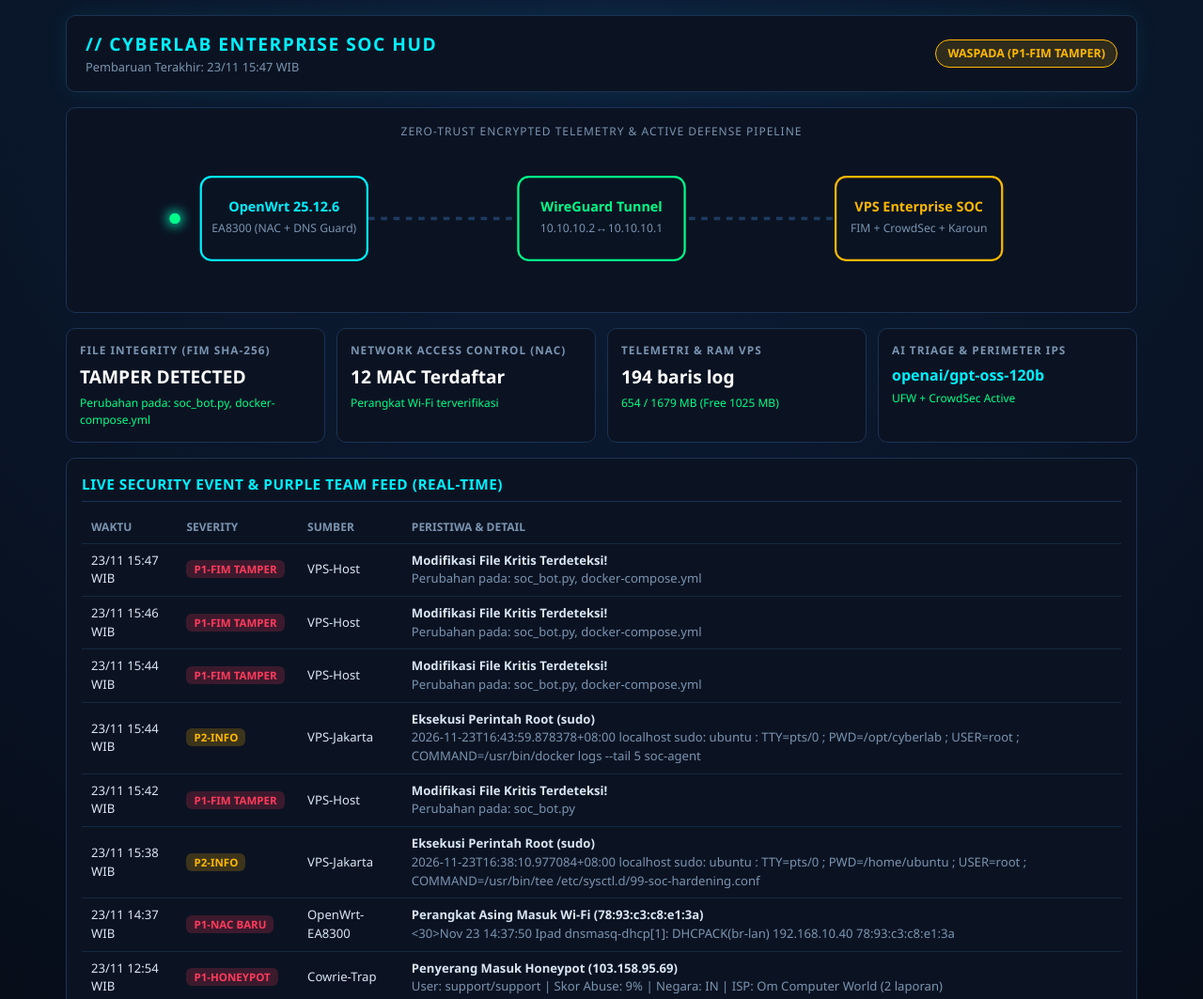
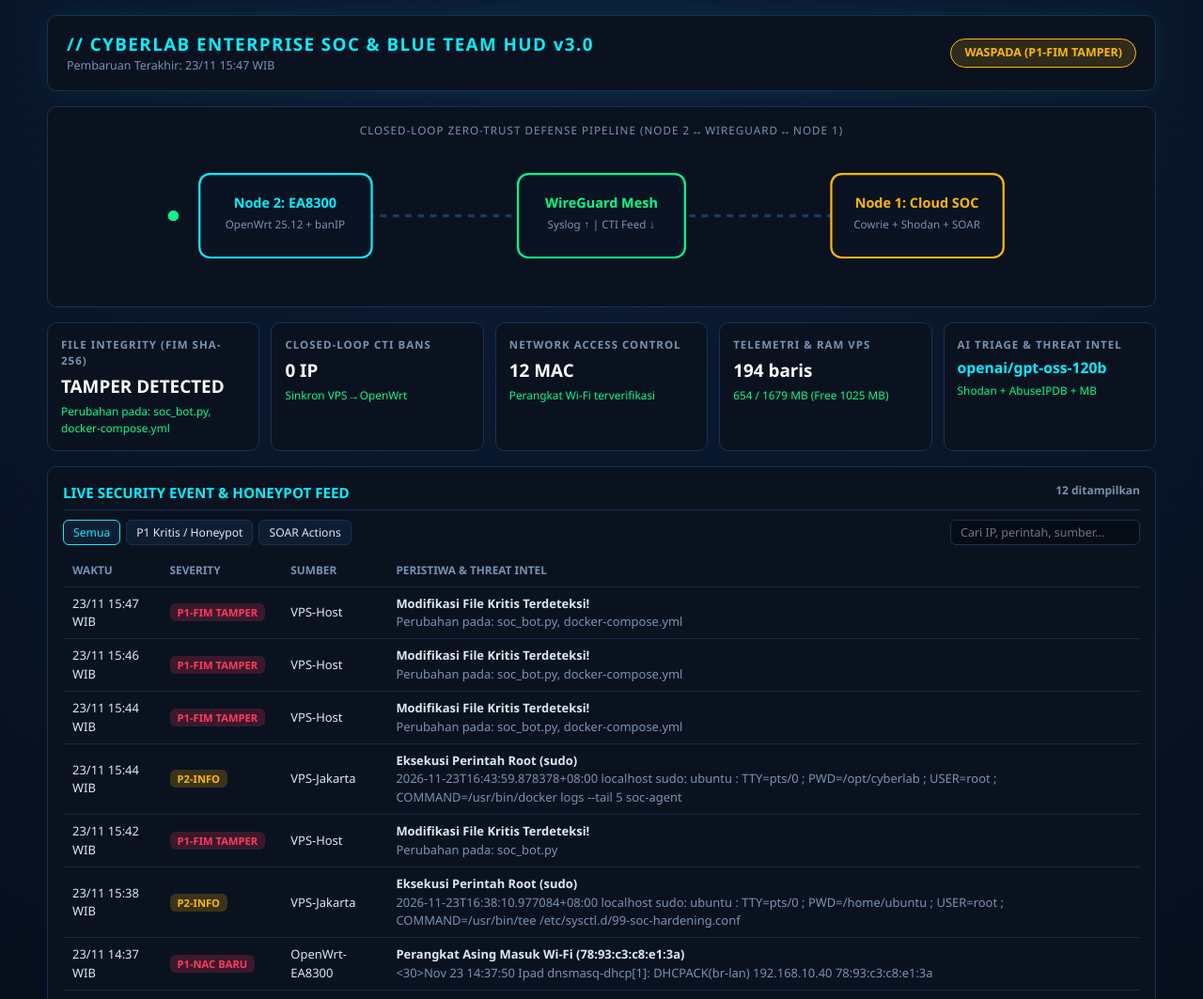
Before and after one commit to Bnjz3/cyberlab-soc, a plain HTML site: page index.html in a window 1280 px wide. Shown: the top 1063 px of the page at 94% size. Drawn offline with Linux system fonts and the light colour scheme.

Commit message:
Upgrade to Interactive SOC & Learning HUD v3.0

```diff
--- a/index.html
+++ b/index.html
@@ -2,96 +2,128 @@
 <html lang="id">
 <head>
 <meta charset="UTF-8"><meta name="viewport" content="width=device-width,initial-scale=1">
-<title>CYBERLAB // Enterprise SOC Command HUD</title>
+<title>CYBERLAB // Enterprise SOC & Blue Team HUD v3.0</title>
 <style>
-:root{--bg:#050912;--panel:#0b1322;--border:#1b3354;--cyan:#00f0ff;--green:#00ff88;--amber:#ffb800;--red:#ff3b5c;--text:#d8e6f3;--muted:#7a94b0}
+:root{--bg:#040811;--panel:#0a1220;--border:#193152;--cyan:#00f0ff;--green:#00ff88;--amber:#ffb800;--red:#ff3b5c;--text:#dce8f5;--muted:#7892b0}
 *{box-sizing:border-box;margin:0;padding:0;font-family:'Segoe UI',system-ui,monospace}
-body{background:radial-gradient(circle at top,#0d1f3a 0%,var(--bg) 65%);color:var(--text);padding:16px;line-height:1.5}
-.wrap{max-width:1140px;margin:auto}
-header{display:flex;flex-wrap:wrap;justify-content:space-between;align-items:center;border:1px solid var(--border);background:var(--panel);padding:16px 20px;border-radius:10px;margin-bottom:16px;box-shadow:0 0 25px rgba(0,240,255,.08)}
-h1{font-size:1.2rem;color:var(--cyan);letter-spacing:1.5px}
-.badge{padding:5px 12px;border-radius:20px;font-size:.78rem;font-weight:700;background:rgba(0,255,136,.12);color:var(--green);border:1px solid var(--green)}
+body{background:radial-gradient(circle at top,#0c1e38 0%,var(--bg) 65%);color:var(--text);padding:16px;line-height:1.5}
+.wrap{max-width:1180px;margin:auto}
+header{display:flex;flex-wrap:wrap;justify-content:space-between;align-items:center;border:1px solid var(--border);background:var(--panel);padding:16px 20px;border-radius:10px;margin-bottom:16px;box-shadow:0 0 28px rgba(0,240,255,.08)}
+h1{font-size:1.18rem;color:var(--cyan);letter-spacing:1.4px}
+.badge{padding:5px 14px;border-radius:20px;font-size:.78rem;font-weight:700;background:rgba(0,255,136,.12);color:var(--green);border:1px solid var(--green)}
 .badge.warn{background:rgba(255,184,0,.15);color:var(--amber);border-color:var(--amber)}
 .badge.crit{background:rgba(255,59,92,.18);color:var(--red);border-color:var(--red)}
-.grid{display:grid;grid-template-columns:repeat(auto-fit,minmax(210px,1fr));gap:12px;margin-bottom:16px}
+.grid{display:grid;grid-template-columns:repeat(auto-fit,minmax(200px,1fr));gap:12px;margin-bottom:16px}
 .card{background:var(--panel);border:1px solid var(--border);border-radius:10px;padding:14px}
-.card h3{font-size:.74rem;text-transform:uppercase;color:var(--muted);letter-spacing:1px;margin-bottom:5px}
-.val{font-size:1.2rem;font-weight:700;color:#fff}
-.sub{font-size:.75rem;color:var(--green);margin-top:4px}
+.card h3{font-size:.72rem;text-transform:uppercase;color:var(--muted);letter-spacing:1px;margin-bottom:5px}
+.val{font-size:1.18rem;font-weight:700;color:#fff}.sub{font-size:.74rem;color:var(--green);margin-top:4px}
 .topo,.sec{background:var(--panel);border:1px solid var(--border);border-radius:10px;padding:16px;margin-bottom:16px}
-.sec h2{font-size:.96rem;color:var(--cyan);margin-bottom:10px;border-bottom:1px solid var(--border);padding-bottom:6px;letter-spacing:.5px}
-svg{width:100%;max-height:155px}
-.pkt{fill:var(--cyan);filter:drop-shadow(0 0 6px var(--cyan))}.pkt2{fill:var(--green);filter:drop-shadow(0 0 6px var(--green))}
-pre{background:#040810;border:1px solid #162b47;padding:11px;border-radius:8px;overflow-x:auto;color:#8be9fd;font-size:.82rem;margin:8px 0}
-table{width:100%;border-collapse:collapse;font-size:.82rem}
-th,td{text-align:left;padding:8px 10px;border-bottom:1px solid #152842}
-th{color:var(--muted);font-size:.75rem;text-transform:uppercase}
-.pill{padding:2px 8px;border-radius:6px;font-size:.72rem;font-weight:700}
-.p1{background:rgba(255,59,92,.2);color:var(--red)}.p2{background:rgba(255,184,0,.2);color:var(--amber)}
-.mitre{display:inline-block;background:rgba(0,240,255,.1);border:1px solid var(--cyan);color:var(--cyan);padding:4px 10px;border-radius:6px;text-decoration:none;font-weight:600;font-size:.82rem;margin-bottom:8px}
+.sec h2{font-size:.95rem;color:var(--cyan);margin-bottom:10px;border-bottom:1px solid var(--border);padding-bottom:6px;display:flex;flex-wrap:wrap;justify-content:space-between;gap:8px}
+svg{width:100%;max-height:150px}.pkt{fill:var(--cyan)}.pkt2{fill:var(--green)}
+.toolbar{display:flex;flex-wrap:wrap;gap:6px;margin-bottom:10px}
+.btn{background:#0f1d33;border:1px solid var(--border);color:var(--text);padding:4px 10px;border-radius:6px;cursor:pointer;font-size:.76rem}
+.btn.active,.btn:hover{border-color:var(--cyan);color:var(--cyan)}
+input.search{background:#060c17;border:1px solid var(--border);color:#fff;padding:4px 10px;border-radius:6px;font-size:.78rem;margin-left:auto}
+table{width:100%;border-collapse:collapse;font-size:.81rem}
+th,td{text-align:left;padding:8px 10px;border-bottom:1px solid #152842}th{color:var(--muted);font-size:.74rem;text-transform:uppercase}
+.pill{padding:2px 8px;border-radius:6px;font-size:.7rem;font-weight:700}.p1{background:rgba(255,59,92,.2);color:var(--red)}.p2{background:rgba(255,184,0,.2);color:var(--amber)}
+pre{background:#040810;border:1px solid #162b47;padding:11px;border-radius:8px;overflow-x:auto;color:#8be9fd;font-size:.81rem;margin:8px 0}
+.mitre{display:inline-block;background:rgba(0,240,255,.1);border:1px solid var(--cyan);color:var(--cyan);padding:4px 10px;border-radius:6px;text-decoration:none;font-weight:600;font-size:.81rem;margin-bottom:8px}
+.pb-grid{display:grid;grid-template-columns:repeat(auto-fit,minmax(260px,1fr));gap:10px}
+.pb{background:#070f1d;border:1px solid #183050;padding:12px;border-radius:8px;font-size:.8rem}
+.pb b{color:var(--amber);display:block;margin-bottom:4px}
 .drill{display:flex;gap:10px;align-items:flex-start;background:#081120;padding:12px;border-radius:8px;border:1px dashed var(--amber)}
-input[type=checkbox]{transform:scale(1.3);margin-top:3px;accent-color:var(--green)}
-footer{text-align:center;color:var(--muted);font-size:.76rem;margin-top:16px}
+footer{text-align:center;color:var(--muted);font-size:.75rem;margin-top:16px}
 </style>
 </head>
 <body><div class="wrap">
-<header><div><h1>// CYBERLAB ENTERPRISE SOC HUD</h1><div id="ts" style="font-size:.8rem;color:var(--muted)">Memuat telemetri...</div></div><span id="statusBadge" class="badge">AMAN / NORMAL</span></header>
+<header><div><h1>// CYBERLAB ENTERPRISE SOC &amp; BLUE TEAM HUD v3.0</h1><div id="ts" style="font-size:.78rem;color:var(--muted)">Memuat telemetri...</div></div><span id="statusBadge" class="badge">AMAN / NORMAL</span></header>
 <div class="topo" style="text-align:center">
-<div style="font-size:.75rem;color:var(--muted);margin-bottom:6px;letter-spacing:1px">ZERO-TRUST ENCRYPTED TELEMETRY & ACTIVE DEFENSE PIPELINE</div>
-<svg viewBox="0 0 820 140">
-  <line x1="150" y1="70" x2="410" y2="70" stroke="#1e3a5f" stroke-width="3" stroke-dasharray="6,6"/>
-  <line x1="410" y1="70" x2="670" y2="70" stroke="#1e3a5f" stroke-width="3" stroke-dasharray="6,6"/>
-  <circle r="5" cy="70" class="pkt"><animate attributeName="cx" from="150" to="410" dur="1.7s" repeatCount="indefinite"/></circle>
-  <circle r="5" cy="70" class="pkt2"><animate attributeName="cx" from="410" to="670" dur="1.7s" begin="0.85s" repeatCount="indefinite"/></circle>
-  <rect x="25" y="30" width="160" height="80" rx="10" fill="#091322" stroke="#00f0ff" stroke-width="2"/>
-  <text x="105" y="63" fill="#00f0ff" font-size="13" font-weight="bold" text-anchor="middle">OpenWrt 25.12.6</text>
-  <text x="105" y="83" fill="#7a94b0" font-size="11" text-anchor="middle">EA8300 (NAC + DNS Guard)</text>
-  <rect x="330" y="30" width="160" height="80" rx="10" fill="#091322" stroke="#00ff88" stroke-width="2"/>
-  <text x="410" y="63" fill="#00ff88" font-size="13" font-weight="bold" text-anchor="middle">WireGuard Tunnel</text>
-  <text x="410" y="83" fill="#7a94b0" font-size="11" text-anchor="middle">10.10.10.2 &harr; 10.10.10.1</text>
-  <rect x="635" y="30" width="160" height="80" rx="10" fill="#091322" stroke="#ffb800" stroke-width="2"/>
-  <text x="715" y="63" fill="#ffb800" font-size="13" font-weight="bold" text-anchor="middle">VPS Enterprise SOC</text>
-  <text x="715" y="83" fill="#7a94b0" font-size="11" text-anchor="middle">FIM + CrowdSec + Karoun</text>
+<div style="font-size:.73rem;color:var(--muted);margin-bottom:6px;letter-spacing:1px">CLOSED-LOOP ZERO-TRUST DEFENSE PIPELINE (NODE 2 &harr; WIREGUARD &harr; NODE 1)</div>
+<svg viewBox="0 0 820 135">
+  <line x1="150" y1="68" x2="410" y2="68" stroke="#1e3a5f" stroke-width="3" stroke-dasharray="6,6"/>
+  <line x1="410" y1="68" x2="670" y2="68" stroke="#1e3a5f" stroke-width="3" stroke-dasharray="6,6"/>
+  <circle r="5" cy="68" class="pkt"><animate attributeName="cx" from="150" to="410" dur="1.6s" repeatCount="indefinite"/></circle>
+  <circle r="5" cy="68" class="pkt2"><animate attributeName="cx" from="670" to="410" dur="1.6s" begin="0.8s" repeatCount="indefinite"/></circle>
+  <rect x="25" y="28" width="165" height="80" rx="10" fill="#091322" stroke="#00f0ff" stroke-width="2"/>
+  <text x="107" y="60" fill="#00f0ff" font-size="13" font-weight="bold" text-anchor="middle">Node 2: EA8300</text>
+  <text x="107" y="80" fill="#7892b0" font-size="10.5" text-anchor="middle">OpenWrt 25.12 + banIP</text>
+  <rect x="330" y="28" width="160" height="80" rx="10" fill="#091322" stroke="#00ff88" stroke-width="2"/>
+  <text x="410" y="60" fill="#00ff88" font-size="13" font-weight="bold" text-anchor="middle">WireGuard Mesh</text>
+  <text x="410" y="80" fill="#7892b0" font-size="10.5" text-anchor="middle">Syslog &uarr; | CTI Feed &darr;</text>
+  <rect x="630" y="28" width="165" height="80" rx="10" fill="#091322" stroke="#ffb800" stroke-width="2"/>
+  <text x="712" y="60" fill="#ffb800" font-size="13" font-weight="bold" text-anchor="middle">Node 1: Cloud SOC</text>
+  <text x="712" y="80" fill="#7892b0" font-size="10.5" text-anchor="middle">Cowrie + Shodan + SOAR</text>
 </svg>
 </div>
 <div class="grid">
-  <div class="card"><h3>File Integrity (FIM SHA-256)</h3><div class="val" id="fimStatus">VERIFIED</div><div class="sub" id="fimSub">Baseline konfigurasi utuh</div></div>
-  <div class="card"><h3>Network Access Control (NAC)</h3><div class="val" id="nacCount">-</div><div class="sub">Perangkat Wi-Fi terverifikasi</div></div>
-  <div class="card"><h3>Telemetri & RAM VPS</h3><div class="val" id="logCount">-</div><div class="sub" id="ramInfo">-</div></div>
-  <div class="card"><h3>AI Triage & Perimeter IPS</h3><div class="val" id="aiModel" style="font-size:1rem;color:var(--cyan)">-</div><div class="sub">UFW + CrowdSec Active</div></div>
+  <div class="card"><h3>File Integrity (FIM SHA-256)</h3><div class="val" id="fimStatus">VERIFIED</div><div class="sub" id="fimSub">Baseline SHA-256 utuh</div></div>
+  <div class="card"><h3>Closed-Loop CTI Bans</h3><div class="val" id="ctiCount">0 IP</div><div class="sub">Sinkron VPS &rarr; OpenWrt</div></div>
+  <div class="card"><h3>Network Access Control</h3><div class="val" id="nacCount">0 MAC</div><div class="sub">Perangkat Wi-Fi terverifikasi</div></div>
+  <div class="card"><h3>Telemetri &amp; RAM VPS</h3><div class="val" id="logCount">-</div><div class="sub" id="ramInfo">-</div></div>
+  <div class="card"><h3>AI Triage &amp; Threat Intel</h3><div class="val" id="aiModel" style="font-size:.98rem;color:var(--cyan)">-</div><div class="sub">Shodan + AbuseIPDB + MB</div></div>
 </div>
-<div class="sec"><h2>LIVE SECURITY EVENT & PURPLE TEAM FEED (REAL-TIME)</h2>
-<table><thead><tr><th>Waktu</th><th>Severity</th><th>Sumber</th><th>Peristiwa & Detail</th></tr></thead><tbody id="alertRows"><tr><td colspan="4" style="color:var(--muted)">Belum ada alert tercatat.</td></tr></tbody></table></div>
-<div class="sec"><h2>1. RINGKASAN TELEMETRI & STATUS PERTAHANAN</h2><p id="summaryText">Menunggu pembaruan...</p></div>
+<div class="sec">
+  <h2><span>LIVE SECURITY EVENT &amp; HONEYPOT FEED</span><span style="font-size:.75rem;color:var(--muted)" id="feedCounter">0 events</span></h2>
+  <div class="toolbar">
+    <button class="btn active" onclick="setFilter('ALL',this)">Semua</button>
+    <button class="btn" onclick="setFilter('P1',this)">P1 Kritis / Honeypot</button>
+    <button class="btn" onclick="setFilter('SOAR',this)">SOAR Actions</button>
+    <input class="search" id="searchBox" placeholder="Cari IP, perintah, sumber..." oninput="renderAlerts()">
+  </div>
+  <table><thead><tr><th>Waktu</th><th>Severity</th><th>Sumber</th><th>Peristiwa &amp; Threat Intel</th></tr></thead><tbody id="alertRows"><tr><td colspan="4" style="color:var(--muted)">Memuat feed...</td></tr></tbody></table>
+</div>
+<div class="sec"><h2>ACTIVE CLOSED-LOOP CTI BLOCKLIST (SYNCED TO OPENWRT BANIP)</h2><div id="ctiPills" style="display:flex;flex-wrap:wrap;gap:8px;font-size:.8rem;color:var(--muted)">Belum ada IP dalam daftar CTI.</div></div>
+<div class="sec"><h2>1. RINGKASAN TELEMETRI &amp; STATUS PERTAHANAN</h2><p id="summaryText">Menunggu pembaruan...</p></div>
 <div class="sec"><h2>2. BEDAH LOG FORENSIK HARI INI</h2><pre id="rawLog">-</pre><p id="forensicText"></p></div>
-<div class="sec"><h2>3. PEMETAAN MITRE ATT&CK</h2><a id="mitreLink" class="mitre" href="https://attack.mitre.org/" target="_blank">MITRE ATT&CK</a><p id="mitreText"></p></div>
-<div class="sec"><h2>4. MINI DRILL INVESTIGASI (5 MENIT)</h2><div class="drill"><input type="checkbox" id="drillDone"><label for="drillDone" id="drillText">-</label></div></div>
-<footer>Enterprise SOC Simulation (ISO 27001 FIM &bull; Zero-Trust WireGuard &bull; CrowdSec IPS &bull; Karoun AI)</footer>
+<div class="sec"><h2>3. PEMETAAN MITRE ATT&amp;CK</h2><a id="mitreLink" class="mitre" href="https://attack.mitre.org/" target="_blank">MITRE ATT&CK</a><p id="mitreText"></p></div>
+<div class="sec"><h2>4. BLUE TEAM INCIDENT RESPONSE PLAYBOOKS (MODUL BELAJAR)</h2>
+  <div class="pb-grid">
+    <div class="pb"><b>Playbook 1: Triage Serangan Cowrie Honeypot</b>1. Periksa skor AbuseIPDB &amp; port terbuka Shodan InternetDB.<br>2. Analisis perintah `cowrie.command.input` (recon vs dropper).<br>3. Klik tombol SOAR Ban untuk memblokir IP di VPS &amp; OpenWrt.</div>
+    <div class="pb"><b>Playbook 2: Perangkat Asing Masuk Wi-Fi (NAC Alert)</b>1. Cocokkan alamat MAC dengan daftar perangkat keluarga.<br>2. Jalankan `iw dev phy0-ap0 station dump` di OpenWrt.<br>3. Masukkan MAC liar ke `blocklist.v4MAC` di LuCI banIP.</div>
+    <div class="pb"><b>Playbook 3: Peringatan Integritas File (FIM Tamper)</b>1. Bandingkan perubahan `docker-compose.yml` atau `soc_bot.py`.<br>2. Jika perubahan sah setelah upgrade, kirim `/fim baseline`.<br>3. Jika tidak sah, audit `auth.log` dan rotasi kunci SSH segera.</div>
+  </div>
+</div>
+<div class="sec"><h2>5. MINI DRILL INVESTIGASI (5 MENIT)</h2><div class="drill"><input type="checkbox" id="drillDone" style="transform:scale(1.3);margin-top:3px"><label for="drillDone" id="drillText">-</label></div></div>
+<footer>Enterprise SOC v9.0 &bull; OpenWrt 25.12 + WireGuard + Cowrie + CrowdSec + Shodan InternetDB + MalwareBazaar</footer>
 </div>
 <script>
+let ALL_ALERTS=[], CUR_FILTER='ALL';
+function setFilter(f,btn){CUR_FILTER=f;document.querySelectorAll('.btn').forEach(b=>b.classList.remove('active'));btn.classList.add('active');renderAlerts();}
+function renderAlerts(){
+  const q=(document.getElementById('searchBox').value||'').toLowerCase();
+  const list=ALL_ALERTS.slice().reverse().filter(a=>{
+    if(CUR_FILTER==='P1'&&!a.sev.startsWith('P1'))return false;
+    if(CUR_FILTER==='SOAR'&&!a.sev.includes('SOAR'))return false;
+    return !q||(a.title+a.detail+a.src+a.sev).toLowerCase().includes(q);
+  });
+  document.getElementById('feedCounter').textContent=list.length+' ditampilkan';
+  document.getElementById('alertRows').innerHTML=list.length?list.map(a=>`<tr><td>${a.ts}</td><td><span class="pill ${a.sev.startsWith('P1')?'p1':'p2'}">${a.sev}</span></td><td>${a.src}</td><td><b>${a.title}</b><br><span style="color:#7892b0">${a.detail}</span></td></tr>`).join(''):'<tr><td colspan="4" style="color:#7892b0">Tidak ada event cocok dengan filter.</td></tr>';
+}
 fetch('./data.json?v='+Date.now()).then(r=>r.json()).then(d=>{
   document.getElementById('ts').textContent='Pembaruan Terakhir: '+d.updated_at;
-  document.getElementById('logCount').textContent=d.log_lines+' baris log';
+  document.getElementById('logCount').textContent=d.log_lines+' baris';
   document.getElementById('ramInfo').textContent=d.ram_status;
   document.getElementById('aiModel').textContent=d.model;
   document.getElementById('fimStatus').textContent=d.fim_status||'VERIFIED';
   document.getElementById('fimSub').textContent=d.fim_detail||'Baseline SHA-256 utuh';
-  document.getElementById('nacCount').textContent=(d.known_macs_count||0)+' MAC Terdaftar';
-  const b=document.getElementById('statusBadge'); b.textContent=d.threat_level||'AMAN / NORMAL';
-  if((d.threat_level||'').includes('WASPADA')) b.classList.add('warn');
-  if((d.threat_level||'').includes('KRITIS')) b.classList.add('crit');
-  const rows=document.getElementById('alertRows');
-  if(d.recent_alerts&&d.recent_alerts.length){
-    rows.innerHTML=d.recent_alerts.slice().reverse().map(a=>`<tr><td>${a.ts}</td><td><span class="pill ${a.sev.startsWith('P1')?'p1':'p2'}">${a.sev}</span></td><td>${a.src}</td><td><b>${a.title}</b><br><span style="color:#7a94b0">${a.detail}</span></td></tr>`).join('');
+  document.getElementById('nacCount').textContent=(d.known_macs_count||0)+' MAC';
+  document.getElementById('ctiCount').textContent=(d.cti_count||0)+' IP';
+  const b=document.getElementById('statusBadge');b.textContent=d.threat_level||'AMAN / NORMAL';
+  if((d.threat_level||'').includes('WASPADA'))b.classList.add('warn');
+  if((d.threat_level||'').includes('KRITIS'))b.classList.add('crit');
+  ALL_ALERTS=d.recent_alerts||[];renderAlerts();
+  if(d.banned_ips&&d.banned_ips.length){
+    document.getElementById('ctiPills').innerHTML=d.banned_ips.slice().reverse().map(x=>`<span style="background:#141e33;border:1px solid #ff3b5c;color:#ff8fa3;padding:4px 10px;border-radius:6px">🚫 <b>${x.ip}</b> (${x.ts})</span>`).join('');
   }
   document.getElementById('summaryText').textContent=d.summary;
   document.getElementById('rawLog').textContent=d.log_sample;
   document.getElementById('forensicText').textContent=d.forensic_analysis;
-  const ml=document.getElementById('mitreLink'); ml.textContent=d.mitre_id+' - '+d.mitre_name;
+  const ml=document.getElementById('mitreLink');ml.textContent=d.mitre_id+' - '+d.mitre_name;
   ml.href='https://attack.mitre.org/techniques/'+(d.mitre_id||'').replace('.','/')+'/';
   document.getElementById('mitreText').textContent=d.mitre_desc;
   document.getElementById('drillText').textContent=d.mini_drill;
-  const cb=document.getElementById('drillDone'), k='drill_'+d.updated_at;
-  cb.checked=localStorage.getItem(k)==='1'; cb.onchange=()=>localStorage.setItem(k,cb.checked?'1':'0');
+  const cb=document.getElementById('drillDone'),k='drill_'+d.updated_at;
+  cb.checked=localStorage.getItem(k)==='1';cb.onchange=()=>localStorage.setItem(k,cb.checked?'1':'0');
 }).catch(()=>{});
 </script></body></html>
```
